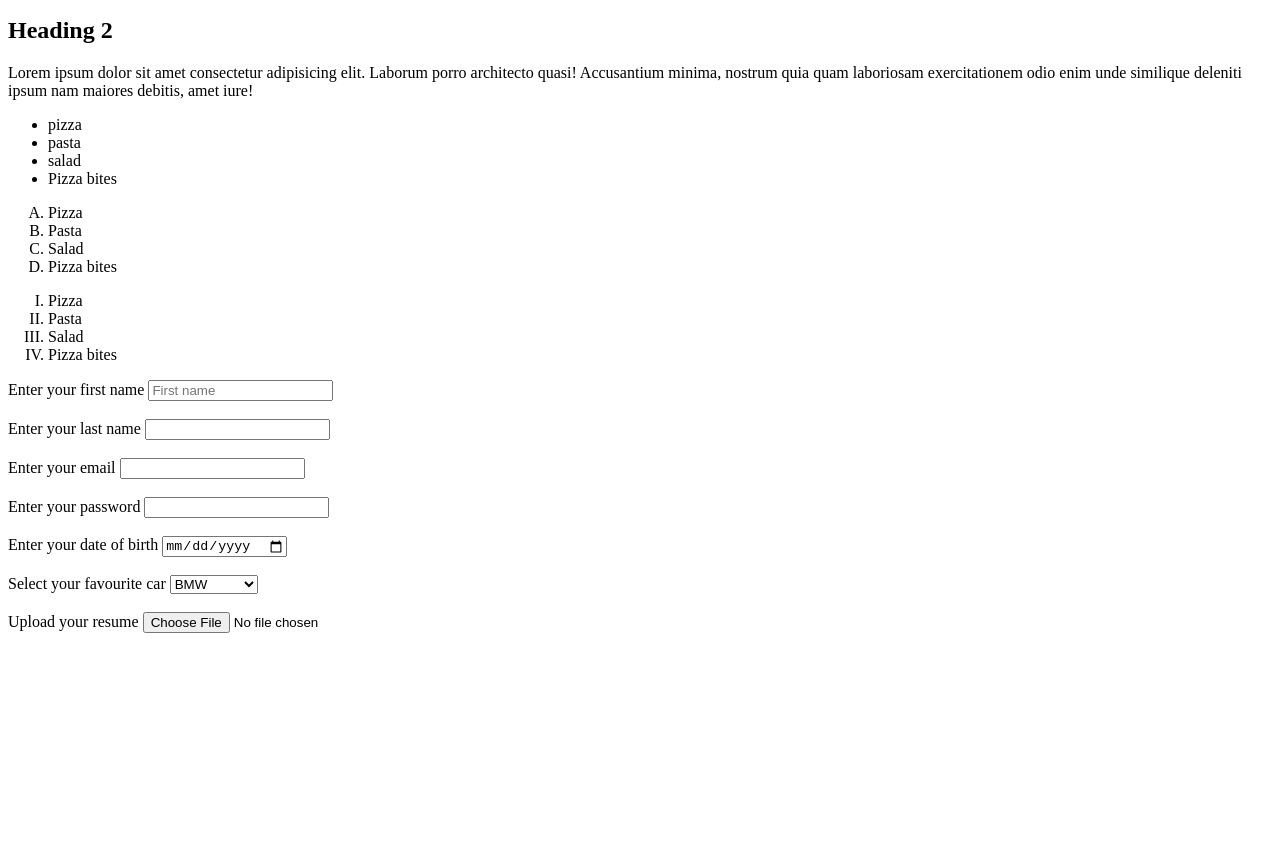
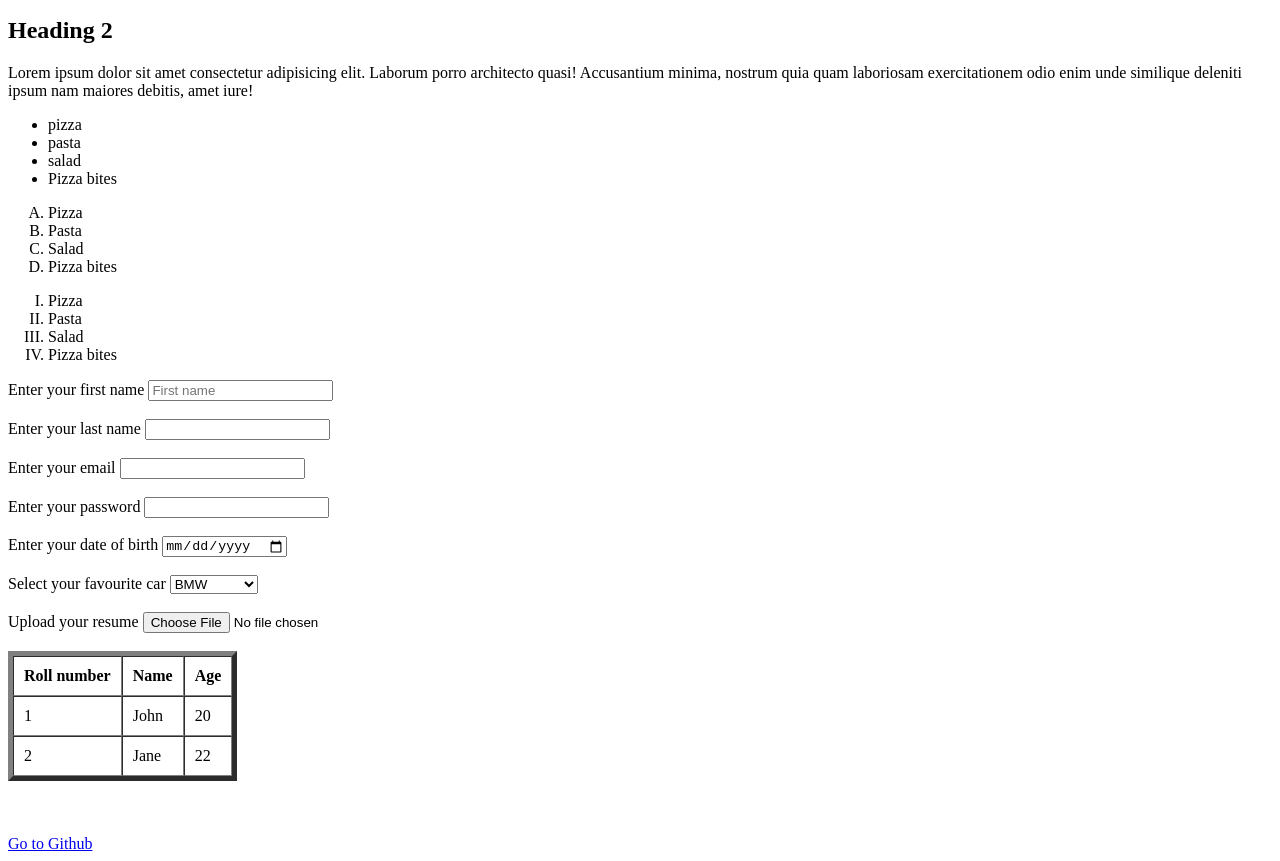
Before and after one commit to HAhsanUllah/MERN-1-and-2-lecture-with-affaq-khan-, a plain HTML site: page index.html in a window 1280 px wide. Shown: the part 119-980 px from the top of the page. Before the commit the page ends 800 px from the top, so only its background shows below. Drawn offline with Linux system fonts and the light colour scheme.

Commit message:
Add a table for student information with roll number, name, and age

```diff
--- a/index.html
+++ b/index.html
@@ -66,4 +66,26 @@
 
 </form>
 
+<table border="5" cellpadding="10" cellspacing="0">
+    <tr>
+        <th>Roll number</th>
+        <th>Name</th>
+        <th>Age</th>
+    </tr>
+    <tr>
+        <td>1</td>
+        <td>John</td>
+        <td>20</td>
+    </tr>
+    <tr>
+        <td>2</td>
+        <td>Jane</td>
+        <td>22</td>
+    </tr>
+</table> <br><br><br>
+
+<a href="https://github.com/HAhsanUllah" target="_blank"> Go to Github </a>
+
+
+
 </html>
```
